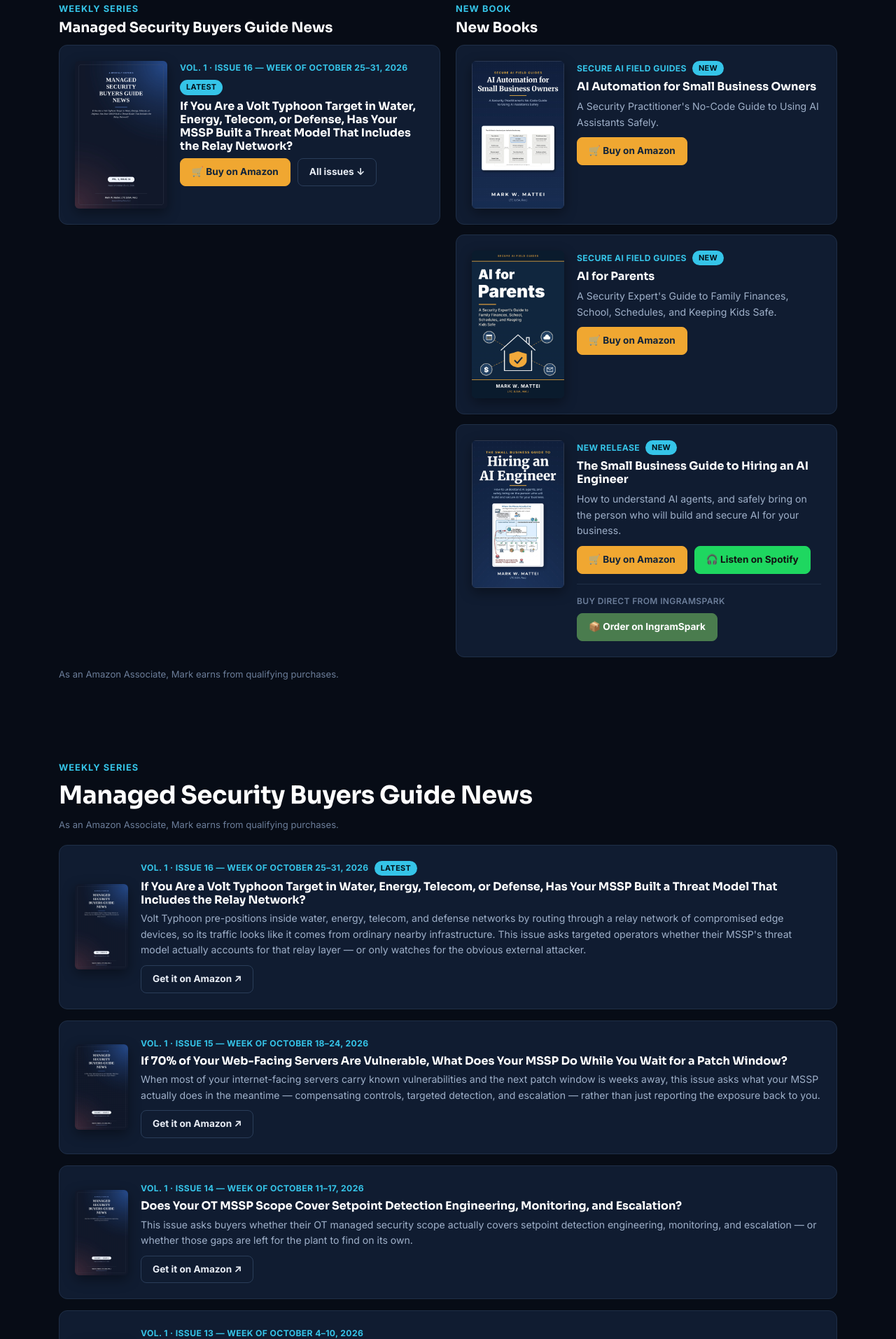
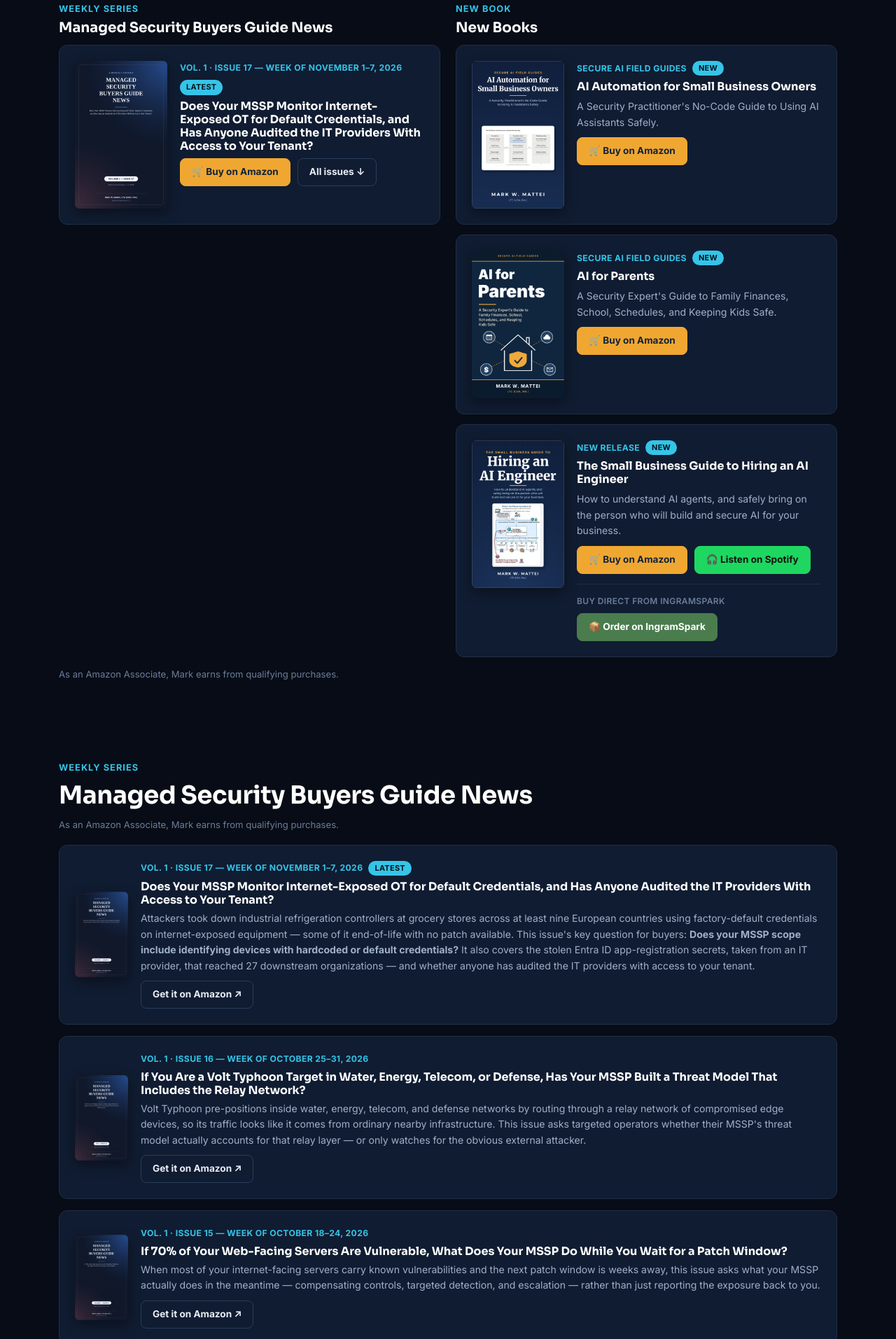
Before and after one commit to matteimw/btc-site, a plain HTML site: page books-articles.html in a window 1280 px wide. Shown: the part 339-2252 px from the top of the page at 70% size. Drawn offline with Linux system fonts and the light colour scheme.

Commit message:
Add MSBG News Issue 17

```diff
--- a/assets/js/config.js
+++ b/assets/js/config.js
@@ -74,6 +74,10 @@ const SITE_CONFIG = {
       url: "https://link.amazon/B0idINmE4",
     },
     {
+      title: "Managed Security Buyers Guide News — Vol. 1, Issue 17",
+      url: "https://link.amazon/B0e1Ou99p",
+    },
+    {
       title: "The Small Business Guide to Hiring an AI Engineer",
       url: "https://link.amazon/B0ctXjJWY",
     },
--- a/books-articles.html
+++ b/books-articles.html
@@ -49,12 +49,12 @@
           <h3>Managed Security Buyers Guide News</h3>
         </div>
         <div class="book-card release-card">
-          <img class="book-thumb book-thumb-lg" src="assets/images/books/msbg-news-issue-16-cover.jpg" alt="Cover: Managed Security Buyers Guide News, Volume 1, Issue 16" />
+          <img class="book-thumb book-thumb-lg" src="assets/images/books/msbg-news-issue-17-cover.jpg" alt="Cover: Managed Security Buyers Guide News, Volume 1, Issue 17" />
           <div>
-            <div class="issue-tag">Vol. 1 · Issue 16 — Week of October 25–31, 2026 <span class="latest-pill">Latest</span></div>
-            <h4>If You Are a Volt Typhoon Target in Water, Energy, Telecom, or Defense, Has Your MSSP Built a Threat Model That Includes the Relay Network?</h4>
+            <div class="issue-tag">Vol. 1 · Issue 17 — Week of November 1–7, 2026 <span class="latest-pill">Latest</span></div>
+            <h4>Does Your MSSP Monitor Internet-Exposed OT for Default Credentials, and Has Anyone Audited the IT Providers With Access to Your Tenant?</h4>
             <div class="buy-btns">
-              <a class="btn btn-amazon btn-sm" href="https://link.amazon/B0idINmE4" target="_blank" rel="nofollow sponsored noopener">🛒 Buy on Amazon</a>
+              <a class="btn btn-amazon btn-sm" href="https://link.amazon/B0e1Ou99p" target="_blank" rel="nofollow sponsored noopener">🛒 Buy on Amazon</a>
               <a class="btn btn-outline btn-sm" href="#news-series">All issues ↓</a>
             </div>
           </div>
@@ -125,9 +125,21 @@
     <div class="news-issue-list">
 
       <div class="book-card news-issue">
+        <img class="book-thumb" src="assets/images/books/msbg-news-issue-17-cover.jpg" alt="Cover: Managed Security Buyers Guide News, Volume 1, Issue 17" />
+        <div>
+          <div class="issue-tag">Vol. 1 · Issue 17 — Week of November 1–7, 2026 <span class="latest-pill">Latest</span></div>
+          <h4>Does Your MSSP Monitor Internet-Exposed OT for Default Credentials, and Has Anyone Audited the IT Providers With Access to Your Tenant?</h4>
+          <p>
+            Attackers took down industrial refrigeration controllers at grocery stores across at least nine European countries using factory-default credentials on internet-exposed equipment — some of it end-of-life with no patch available. This issue's key question for buyers: <strong>Does your MSSP scope include identifying devices with hardcoded or default credentials?</strong> It also covers the stolen Entra ID app-registration secrets, taken from an IT provider, that reached 27 downstream organizations — and whether anyone has audited the IT providers with access to your tenant.
+          </p>
+          <a class="btn btn-outline btn-sm" href="https://link.amazon/B0e1Ou99p" target="_blank" rel="noopener">Get it on Amazon ↗</a>
+        </div>
+      </div>
+
+      <div class="book-card news-issue">
         <img class="book-thumb" src="assets/images/books/msbg-news-issue-16-cover.jpg" alt="Cover: Managed Security Buyers Guide News, Volume 1, Issue 16" />
         <div>
-          <div class="issue-tag">Vol. 1 · Issue 16 — Week of October 25–31, 2026 <span class="latest-pill">Latest</span></div>
+          <div class="issue-tag">Vol. 1 · Issue 16 — Week of October 25–31, 2026</div>
           <h4>If You Are a Volt Typhoon Target in Water, Energy, Telecom, or Defense, Has Your MSSP Built a Threat Model That Includes the Relay Network?</h4>
           <p>
             Volt Typhoon pre-positions inside water, energy, telecom, and defense networks by routing through a relay network of compromised edge devices, so its traffic looks like it comes from ordinary nearby infrastructure. This issue asks targeted operators whether their MSSP's threat model actually accounts for that relay layer — or only watches for the obvious external attacker.
```
Also changed, not shown: about.html (+3 -3 lines), index.html (+4 -4 lines), assets/images/books/msbg-news-issue-17-cover.jpg (added).
